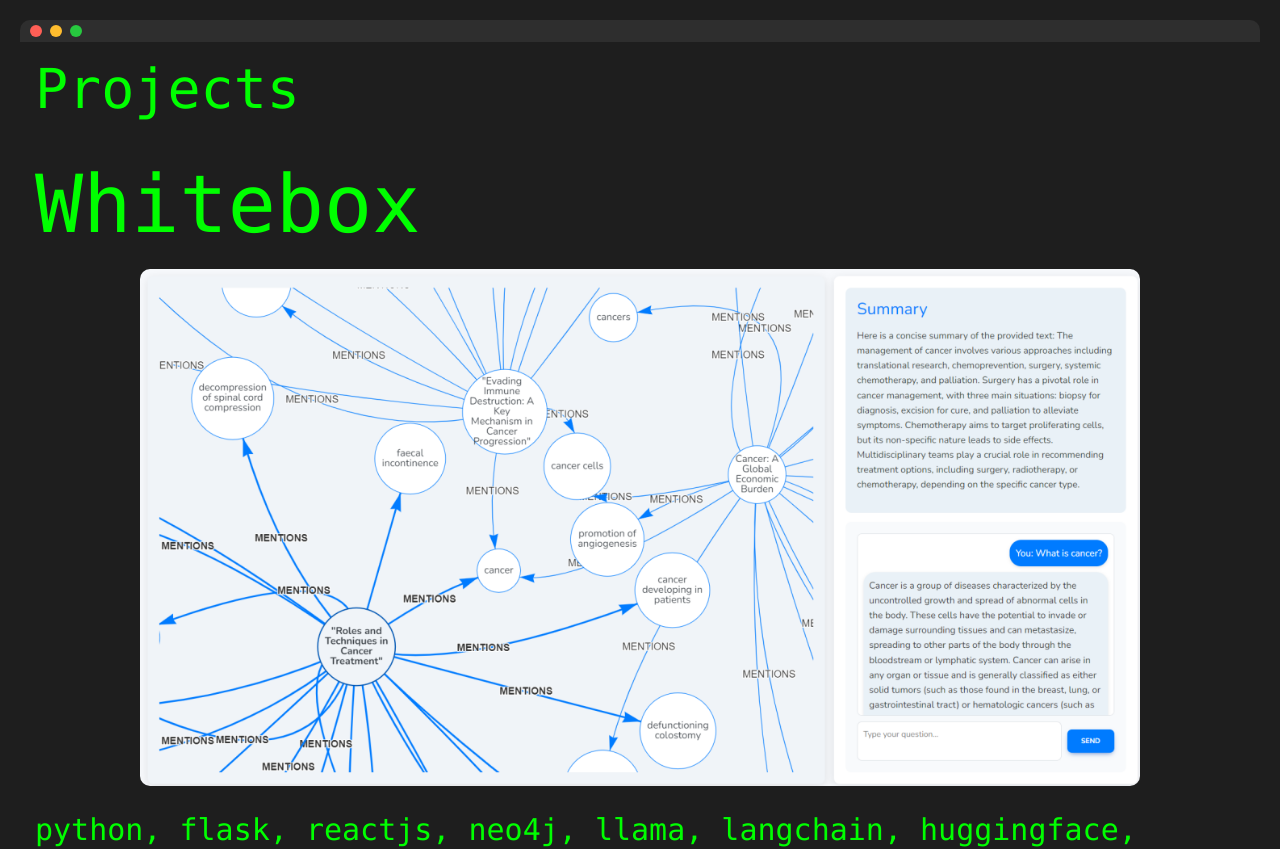
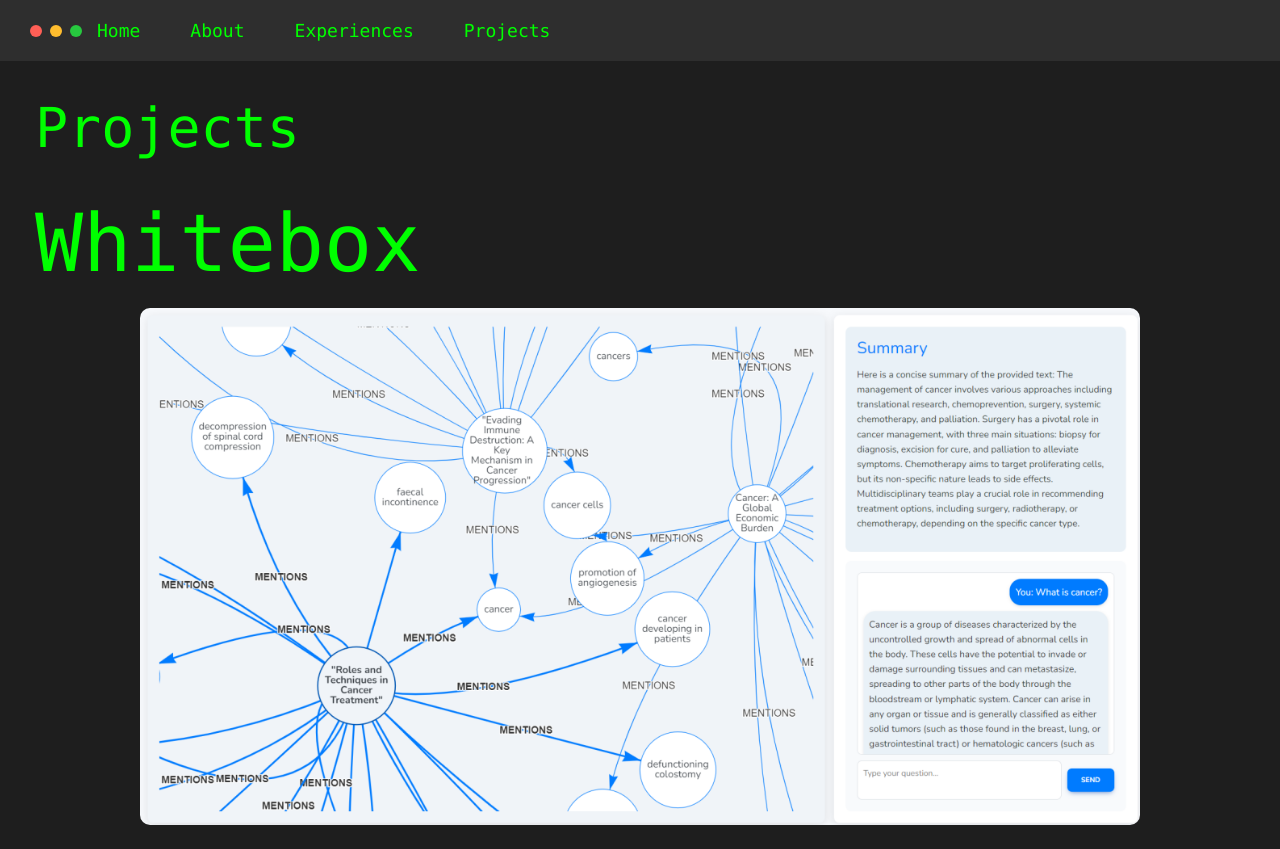
Before and after one commit to Rai1975/portfolio, a React (Create React App) app in the folder portfolio/: page /projects in a window 1280 px wide. Shown: the top 849 px of the page. Built offline with nearby package versions, Linux system fonts and the light colour scheme.

Commit message:
Migrating to NavBar and adding contact links

```diff
--- a/portfolio/src/App.js
+++ b/portfolio/src/App.js
@@ -1,23 +1,32 @@
 import React from 'react';
-import { BrowserRouter as Router, Routes, Route } from 'react-router-dom';
+import { BrowserRouter as Router, Route, Routes } from 'react-router-dom';
+import Navbar from './components/NavBar';
 import Home from './pages/Home';
 import About from './pages/About';
+import Experiences from './pages/Experience';
 import Projects from './pages/Projects';
-import Photography from './pages/Photography';
-import Experience from './pages/Experience';
 
 const App = () => {
   return (
     <Router>
-      <Routes>
-        <Route path="/" element={<Home />} />
-        <Route path="/about" element={<About />} />
-        <Route path="/projects" element={<Projects />} />
-        <Route path="/photography" element={<Photography />} />
-        <Route path="/experience" element={<Experience />}/>
-      </Routes>
+      <Layout />
     </Router>
   );
 };
 
+// Layout component to conditionally include Navbar
+const Layout = () => {
+  return (
+    <>
+      {<Navbar />}
+      <Routes>
+        <Route path="/" element={<Home />} />
+        <Route path="/about" element={<About />} />
+        <Route path="/experiences" element={<Experiences />} />
+        <Route path="/projects" element={<Projects />} />
+      </Routes>
+    </>
+  );
+};
+
 export default App;
--- a/portfolio/src/components/NavBar.js
+++ b/portfolio/src/components/NavBar.js
@@ -0,0 +1,123 @@
+import React from 'react';
+import { Link, useLocation } from 'react-router-dom';
+
+const Navbar = () => {
+  const location = useLocation();
+  const isHomePage = location.pathname === '/';
+
+  return (
+    <nav
+      style={{
+        display: 'flex',
+        flexDirection: 'column',
+        alignItems: 'center',
+        backgroundColor: '#2e2e2e',
+        padding: '10px 20px',
+        borderRadius: '0px 0px 0 0',
+        fontFamily: 'Consolas, monospace',
+      }}
+    >
+      {/* Three Circles */}
+      <div
+        style={{
+          width: '100%',
+          display: 'flex',
+          alignItems: 'center',
+          justifyContent: 'flex-start',
+          backgroundColor: '#2e2e2e',
+          padding: '5px 10px',
+          boxSizing: 'border-box',
+        }}
+      >
+        <div
+          style={{
+            width: '12px',
+            height: '12px',
+            borderRadius: '50%',
+            backgroundColor: '#ff5f56', // Red
+            marginRight: '8px',
+          }}
+        ></div>
+        <div
+          style={{
+            width: '12px',
+            height: '12px',
+            borderRadius: '50%',
+            backgroundColor: '#ffbd2e', // Yellow
+            marginRight: '8px',
+          }}
+        ></div>
+        <div
+          style={{
+            width: '12px',
+            height: '12px',
+            borderRadius: '50%',
+            backgroundColor: '#27c93f', // Green
+          }}
+        ></div>
+        {!isHomePage && (
+        <div
+          style={{
+            display: 'flex',
+            justifyContent: 'right',
+            gap: '20px',
+            marginTop: '0px'
+          }}
+        >
+          <Link
+            to="/"
+            style={{
+              color: '#00ff00',
+              textDecoration: 'none',
+              fontSize: '18px',
+              padding: '5px 15px',
+              borderRadius: '0px',
+            }}
+          >
+            Home
+          </Link>
+          <Link
+            to="/about"
+            style={{
+              color: '#00ff00',
+              textDecoration: 'none',
+              fontSize: '18px',
+              padding: '5px 15px',
+              borderRadius: '5px',
+            }}
+          >
+            About
+          </Link>
+          <Link
+            to="/experiences"
+            style={{
+              color: '#00ff00',
+              textDecoration: 'none',
+              fontSize: '18px',
+              padding: '5px 15px',
+              borderRadius: '5px',
+            }}
+          >
+            Experiences
+          </Link>
+          <Link
+            to="/projects"
+            style={{
+              color: '#00ff00',
+              textDecoration: 'none',
+              fontSize: '18px',
+              padding: '5px 15px',
+              borderRadius: '5px',
+            }}
+          >
+            Projects
+          </Link>
+        </div>
+      )}
+
+    </div>
+    </nav>
+  );
+};
+
+export default Navbar;
--- a/portfolio/src/pages/About.js
+++ b/portfolio/src/pages/About.js
@@ -43,47 +43,6 @@ const About = () => {
         boxSizing: 'border-box',
       }}
     >
-      {/* Terminal Header */}
-      <div
-        style={{
-          width: '100%',
-          display: 'flex',
-          alignItems: 'center',
-          justifyContent: 'flex-start',
-          backgroundColor: '#2e2e2e',
-          borderRadius: '10px 10px 0 0',
-          padding: '5px 10px',
-          boxSizing: 'border-box',
-        }}
-      >
-        <div
-          style={{
-            width: '12px',
-            height: '12px',
-            borderRadius: '50%',
-            backgroundColor: '#ff5f56', // Red
-            marginRight: '8px',
-          }}
-        ></div>
-        <div
-          style={{
-            width: '12px',
-            height: '12px',
-            borderRadius: '50%',
-            backgroundColor: '#ffbd2e', // Yellow
-            marginRight: '8px',
-          }}
-        ></div>
-        <div
-          style={{
-            width: '12px',
-            height: '12px',
-            borderRadius: '50%',
-            backgroundColor: '#27c93f', // Green
-          }}
-        ></div>
-      </div>
-
       {/* Terminal Content */}
       <div
         style={{
--- a/portfolio/src/pages/Experience.js
+++ b/portfolio/src/pages/Experience.js
@@ -57,47 +57,6 @@ const Experience = () => {
         overflowY: 'auto',
       }}
     >
-      {/* Terminal Header */}
-      <div
-        style={{
-          width: '100%',
-          display: 'flex',
-          alignItems: 'center',
-          justifyContent: 'flex-start',
-          backgroundColor: '#2e2e2e',
-          borderRadius: '10px 10px 0 0',
-          padding: '5px 10px',
-          boxSizing: 'border-box',
-        }}
-      >
-        <div
-          style={{
-            width: '12px',
-            height: '12px',
-            borderRadius: '50%',
-            backgroundColor: '#ff5f56',
-            marginRight: '8px',
-          }}
-        ></div>
-        <div
-          style={{
-            width: '12px',
-            height: '12px',
-            borderRadius: '50%',
-            backgroundColor: '#ffbd2e',
-            marginRight: '8px',
-          }}
-        ></div>
-        <div
-          style={{
-            width: '12px',
-            height: '12px',
-            borderRadius: '50%',
-            backgroundColor: '#27c93f',
-          }}
-        ></div>
-      </div>
-
       {/* Terminal Content */}
       <div
         style={{
--- a/portfolio/src/pages/Home.js
+++ b/portfolio/src/pages/Home.js
@@ -27,6 +27,33 @@ const Home = () => {
     }
   }, [currentIndex, done, fullText]);
 
+  const githubAsciiArt = `
+   _____ _ _   _    _       _
+  / ____(_) | | |  | |     | |
+ | |  __ _| |_| |__| |_   _| |__
+ | | |_ | | __|  __  | | | | '_ \\
+ | |__| | | |_| |  | | |_| | |_) |
+  \\_____|_|\\__|_|  |_|\\__,_|_.__/
+`;
+
+  const linkedinAsciiArt = `
+  _      _       _            _ _____
+ | |    (_)     | |          | |_   _|
+ | |     _ _ __ | | _____  __| | | |  _ __
+ | |    | | '_ \\| |/ / _ \\/ _' | | | | '_ \\
+ | |____| | | | |   <  __/ (_| |_| |_| | | |
+ |______|_|_| |_|_|\\_\\___|\\__,_|_____|_| |_|
+
+                                            `;
+
+  const emailAsciiArt = `
+  ______                 _ _
+ |  ____|               (_) |
+ | |__   _ __ ___   __ _ _| |
+ |  __| | '_ ' _ \\ / _ | | |
+ | |____| | | | | | (_| | | |
+ |______|_| |_| |_|\\__,_|_|_|
+`;
   return (
     <div
       style={{
@@ -42,46 +69,6 @@ const Home = () => {
         boxSizing: 'border-box',
       }}
     >
-      {/* Terminal Header */}
-      <div
-        style={{
-          width: '100%',
-          display: 'flex',
-          alignItems: 'center',
-          justifyContent: 'flex-start',
-          backgroundColor: '#2e2e2e',
-          borderRadius: '10px 10px 0 0',
-          padding: '5px 10px',
-          boxSizing: 'border-box',
-        }}
-      >
-        <div
-          style={{
-            width: '12px',
-            height: '12px',
-            borderRadius: '50%',
-            backgroundColor: '#ff5f56', // Red
-            marginRight: '8px',
-          }}
-        ></div>
-        <div
-          style={{
-            width: '12px',
-            height: '12px',
-            borderRadius: '50%',
-            backgroundColor: '#ffbd2e', // Yellow
-            marginRight: '8px',
-          }}
-        ></div>
-        <div
-          style={{
-            width: '12px',
-            height: '12px',
-            borderRadius: '50%',
-            backgroundColor: '#27c93f', // Green
-          }}
-        ></div>
-      </div>
 
       {/* Terminal Content */}
       <div
@@ -125,24 +112,57 @@ const Home = () => {
             </Link>
             <br />
             <Link
-              to="/photography"
+              to="/experiences"
               style={{
                 color: '#00ff00',
                 textDecoration: 'none',
                 cursor: 'pointer',
-              }}>
-                &gt; Photography
+              }}
+            >
+              &gt; Experience
             </Link>
             <br />
-            <Link
-            to="/experience"
-            style={{
-                color: '#00ff00',
-                textDecoration: 'none',
-                cursor: 'pointer',
-              }}>
-                &gt; Experience
-            </Link>
+            <div style={{ marginTop: '20px', color: '#00ff00', fontSize: '25px' }}>
+              <a
+                href="https://github.com/rai1975"
+                target="_blank"
+                rel="noopener noreferrer"
+                style={{
+                  color: '#00ff00',
+                  textDecoration: 'none',
+                  display: 'block',
+                  margin: '5px 0',
+                }}
+              >
+                {githubAsciiArt}
+              </a>
+              {/* LinkedIn */}
+              <a
+                href="https://linkedin.com/in/raihan-rafeek"
+                target="_blank"
+                rel="noopener noreferrer"
+                style={{
+                  color: '#00ff00',
+                  textDecoration: 'none',
+                  display: 'block',
+                  margin: '5px 0',
+                }}
+              >
+                {linkedinAsciiArt}
+              </a>
+              {/* Email */}
+              <a
+                href="mailto:rafeekrn@mail.uc.edu"
+                style={{
+                  color: '#00ff00',
+                  textDecoration: 'none',
+                  display: 'block',
+                  margin: '5px 0',
+                }}
+              >
+                {emailAsciiArt} rafeekrn@mail.uc.edu
+              </a>
+            </div>
           </>
         )}
         {!done && (
--- a/portfolio/src/pages/Photography.js
+++ /dev/null
@@ -1,15 +0,0 @@
-import React from 'react';
-import { Box, Typography } from '@mui/material';
-
-const Photography = () => {
-  return (
-    <Box sx={{ padding: 4 }}>
-      <Typography variant="h3">My Photos</Typography>
-      <Typography variant="body1" mt={2}>
-        This is the photography page.
-      </Typography>
-    </Box>
-  );
-};
-
-export default Photography;
--- a/portfolio/src/pages/Projects.js
+++ b/portfolio/src/pages/Projects.js
@@ -56,47 +56,6 @@ const Projects = () => {
         overflowY: 'auto',
       }}
     >
-      {/* Terminal Header */}
-      <div
-        style={{
-          width: '100%',
-          display: 'flex',
-          alignItems: 'center',
-          justifyContent: 'flex-start',
-          backgroundColor: '#2e2e2e',
-          borderRadius: '10px 10px 0 0',
-          padding: '5px 10px',
-          boxSizing: 'border-box',
-        }}
-      >
-        <div
-          style={{
-            width: '12px',
-            height: '12px',
-            borderRadius: '50%',
-            backgroundColor: '#ff5f56',
-            marginRight: '8px',
-          }}
-        ></div>
-        <div
-          style={{
-            width: '12px',
-            height: '12px',
-            borderRadius: '50%',
-            backgroundColor: '#ffbd2e',
-            marginRight: '8px',
-          }}
-        ></div>
-        <div
-          style={{
-            width: '12px',
-            height: '12px',
-            borderRadius: '50%',
-            backgroundColor: '#27c93f',
-          }}
-        ></div>
-      </div>
-
       {/* Terminal Content */}
       <div
         style={{
```
